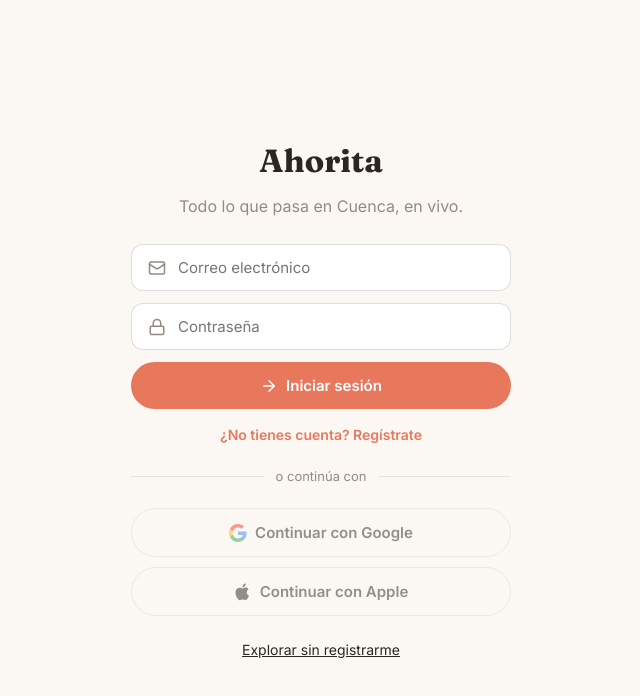
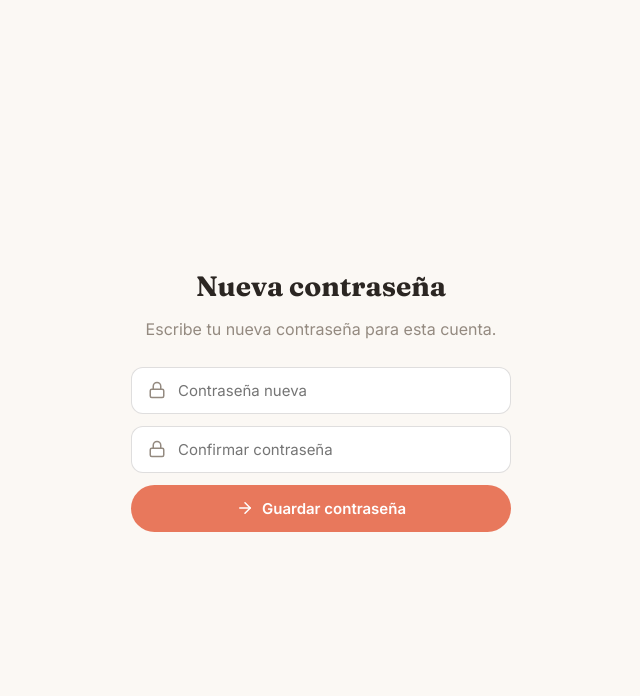
Before and after one commit to pedrodelgados/Ahorita, a React (Vite) app: page /actualizar-contrasena in a window 1280 px wide. Before the commit this address led to /login. Shown: the top 696 px of the page, without its empty margins (319-959 px from the left). Built offline with nearby package versions, Linux system fonts and the light colour scheme; no server answers.

Commit message:
feat(auth): add password recovery completion flow

```diff
--- a/src/App.jsx
+++ b/src/App.jsx
@@ -1,6 +1,7 @@
 import { Navigate, Route, Routes } from "react-router-dom";
 import { useAuth } from "./contexts/AuthContext";
 import LoginPage from "./features/auth/LoginPage";
+import UpdatePasswordPage from "./features/auth/UpdatePasswordPage";
 import UsageModeScreen from "./features/auth/UsageModeScreen";
 import FeedPage from "./pages/FeedPage";
 import ExplorePage from "./pages/ExplorePage";
@@ -54,6 +55,7 @@ export default function App() {
         }
       />
       <Route path="/login" element={<LoginPage />} />
+      <Route path="/actualizar-contrasena" element={<UpdatePasswordPage />} />
       <Route
         path="/bienvenida"
         element={
--- a/src/contexts/AuthContext.jsx
+++ b/src/contexts/AuthContext.jsx
@@ -1,4 +1,5 @@
 import { createContext, useContext, useEffect, useState } from "react";
+import { useNavigate } from "react-router-dom";
 import { supabase } from "../lib/supabaseClient";
 
 const GUEST_KEY = "ahorita_guest_mode";
@@ -6,6 +7,7 @@ const GUEST_KEY = "ahorita_guest_mode";
 const AuthContext = createContext(null);
 
 export function AuthProvider({ children }) {
+  const navigate = useNavigate();
   const [session, setSession] = useState(null);
   const [loading, setLoading] = useState(true);
   const [isGuest, setIsGuest] = useState(
@@ -19,17 +21,23 @@ export function AuthProvider({ children }) {
     });
 
     const { data: listener } = supabase.auth.onAuthStateChange(
-      (_event, newSession) => {
+      (event, newSession) => {
         setSession(newSession);
         if (newSession) {
           setIsGuest(false);
           sessionStorage.removeItem(GUEST_KEY);
         }
+        // Enlace de recuperación de contraseña abierto: supabase-js ya
+        // estableció una sesión de recuperación (ver arriba) — llevar a la
+        // pantalla dedicada para completar el cambio con updateUser().
+        if (event === "PASSWORD_RECOVERY") {
+          navigate("/actualizar-contrasena");
+        }
       }
     );
 
     return () => listener.subscription.unsubscribe();
-  }, []);
+  }, [navigate]);
 
   function continueAsGuest() {
     sessionStorage.setItem(GUEST_KEY, "true");
@@ -50,6 +58,10 @@ export function AuthProvider({ children }) {
     setIsGuest(false);
   }
 
+  function updatePassword(password) {
+    return supabase.auth.updateUser({ password });
+  }
+
   const value = {
     session,
     user: session?.user ?? null,
@@ -60,6 +72,7 @@ export function AuthProvider({ children }) {
     signUpWithEmail,
     signInWithEmail,
     signOut,
+    updatePassword,
   };
 
   return <AuthContext.Provider value={value}>{children}</AuthContext.Provider>;
--- /dev/null
+++ b/src/features/auth/UpdatePasswordPage.jsx
@@ -0,0 +1,149 @@
+import { useState } from "react";
+import { useNavigate } from "react-router-dom";
+import { Lock, ArrowRight } from "lucide-react";
+import { useAuth } from "../../contexts/AuthContext";
+import Button from "../../components/ui/Button";
+
+// Pantalla de destino del evento PASSWORD_RECOVERY (ver AuthContext.jsx):
+// supabase-js ya estableció una sesión de recuperación al abrir el enlace
+// del correo; aquí solo se pide la contraseña nueva y se llama
+// updateUser({ password }) — nunca se crea ni se elimina ninguna cuenta.
+export default function UpdatePasswordPage() {
+  const { updatePassword } = useAuth();
+  const navigate = useNavigate();
+
+  const [password, setPassword] = useState("");
+  const [confirmPassword, setConfirmPassword] = useState("");
+  const [loading, setLoading] = useState(false);
+  const [error, setError] = useState(null);
+  const [success, setSuccess] = useState(false);
+
+  async function handleSubmit(e) {
+    e.preventDefault();
+    setError(null);
+
+    if (password.length < 6) {
+      setError("La contraseña debe tener al menos 6 caracteres.");
+      return;
+    }
+    if (password !== confirmPassword) {
+      setError("Las contraseñas no coinciden.");
+      return;
+    }
+
+    setLoading(true);
+    const { error: updateError } = await updatePassword(password);
+    setLoading(false);
+
+    if (updateError) {
+      setError(traducirError(updateError.message));
+      return;
+    }
+
+    setSuccess(true);
+  }
+
+  return (
+    <div
+      style={{
+        minHeight: "100svh",
+        display: "flex",
+        alignItems: "center",
+        justifyContent: "center",
+        padding: 24,
+      }}
+    >
+      <div style={{ width: "100%", maxWidth: 380, textAlign: "center" }}>
+        <h1 style={{ fontSize: 28, marginBottom: 12 }}>Nueva contraseña</h1>
+
+        {success ? (
+          <>
+            <p style={{ color: "#948A80", lineHeight: 1.5, marginBottom: 24 }}>
+              Tu contraseña se actualizó correctamente.
+            </p>
+            <Button fullWidth onClick={() => navigate("/")} icon={<ArrowRight size={18} />}>
+              Continuar
+            </Button>
+          </>
+        ) : (
+          <>
+            <p style={{ color: "#948A80", marginBottom: 28 }}>
+              Escribe tu nueva contraseña para esta cuenta.
+            </p>
+
+            <form onSubmit={handleSubmit} style={{ display: "flex", flexDirection: "column", gap: 12 }}>
+              <InputField
+                icon={<Lock size={18} color="#948A80" />}
+                type="password"
+                placeholder="Contraseña nueva"
+                value={password}
+                onChange={setPassword}
+                required
+                minLength={6}
+              />
+              <InputField
+                icon={<Lock size={18} color="#948A80" />}
+                type="password"
+                placeholder="Confirmar contraseña"
+                value={confirmPassword}
+                onChange={setConfirmPassword}
+                required
+                minLength={6}
+              />
+
+              {error && (
+                <p style={{ color: "#c0392b", fontSize: 14, margin: 0 }}>{error}</p>
+              )}
+
+              <Button type="submit" fullWidth disabled={loading} icon={<ArrowRight size={18} />}>
+                {loading ? "Guardando…" : "Guardar contraseña"}
+              </Button>
+            </form>
+          </>
+        )}
+      </div>
+    </div>
+  );
+}
+
+function InputField({ icon, ...props }) {
+  return (
+    <div
+      style={{
+        display: "flex",
+        alignItems: "center",
+        gap: 10,
+        padding: "12px 16px",
+        borderRadius: "var(--radius-sm)",
+        border: "1px solid rgba(43, 38, 34, 0.15)",
+        background: "#FFFFFF",
+      }}
+    >
+      {icon}
+      <input
+        {...props}
+        onChange={(e) => props.onChange(e.target.value)}
+        style={{
+          border: "none",
+          outline: "none",
+          flex: 1,
+          fontSize: 15,
+          background: "transparent",
+        }}
+      />
+    </div>
+  );
+}
+
+function traducirError(message) {
+  if (message.includes("New password should be different")) {
+    return "La contraseña nueva debe ser distinta de la actual.";
+  }
+  if (message.includes("Password should be at least")) {
+    return "La contraseña debe tener al menos 6 caracteres.";
+  }
+  if (message.includes("Auth session missing")) {
+    return "El enlace de recuperación ya no es válido. Solicita uno nuevo.";
+  }
+  return message;
+}
```
